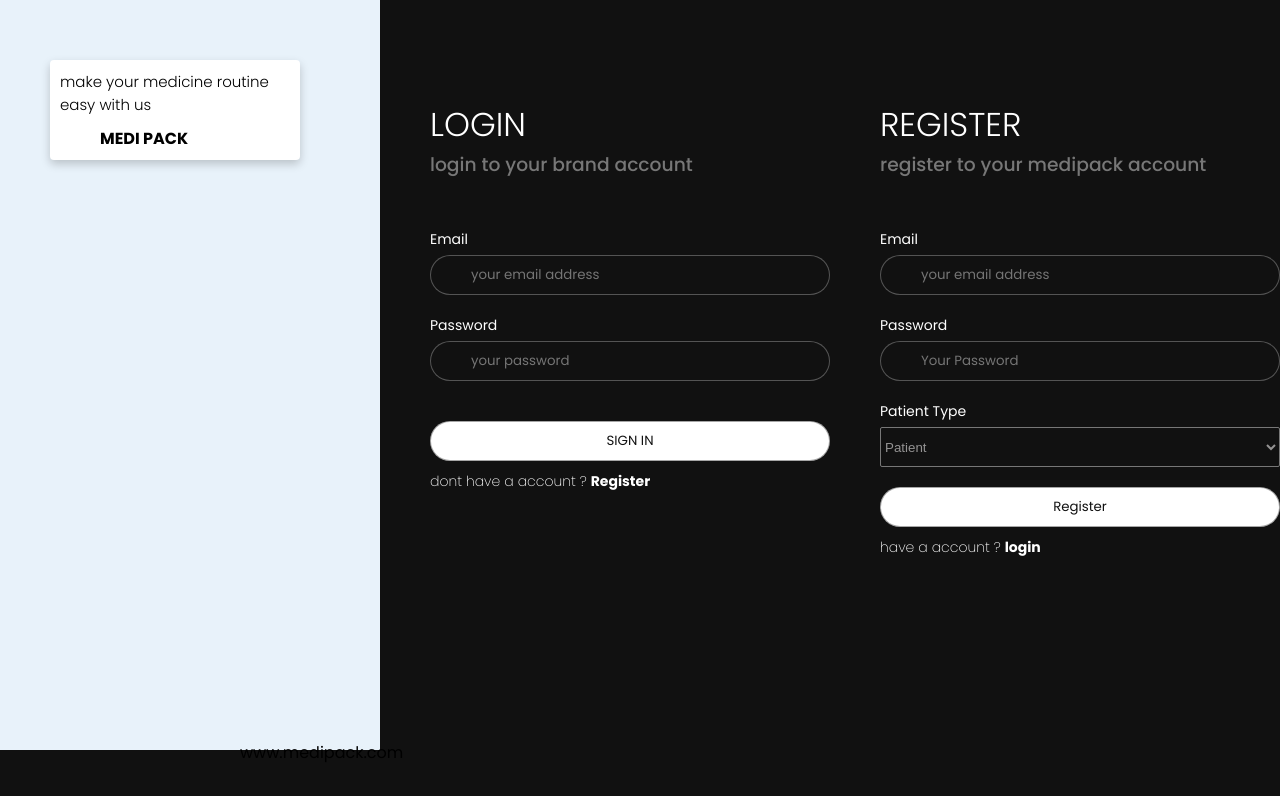
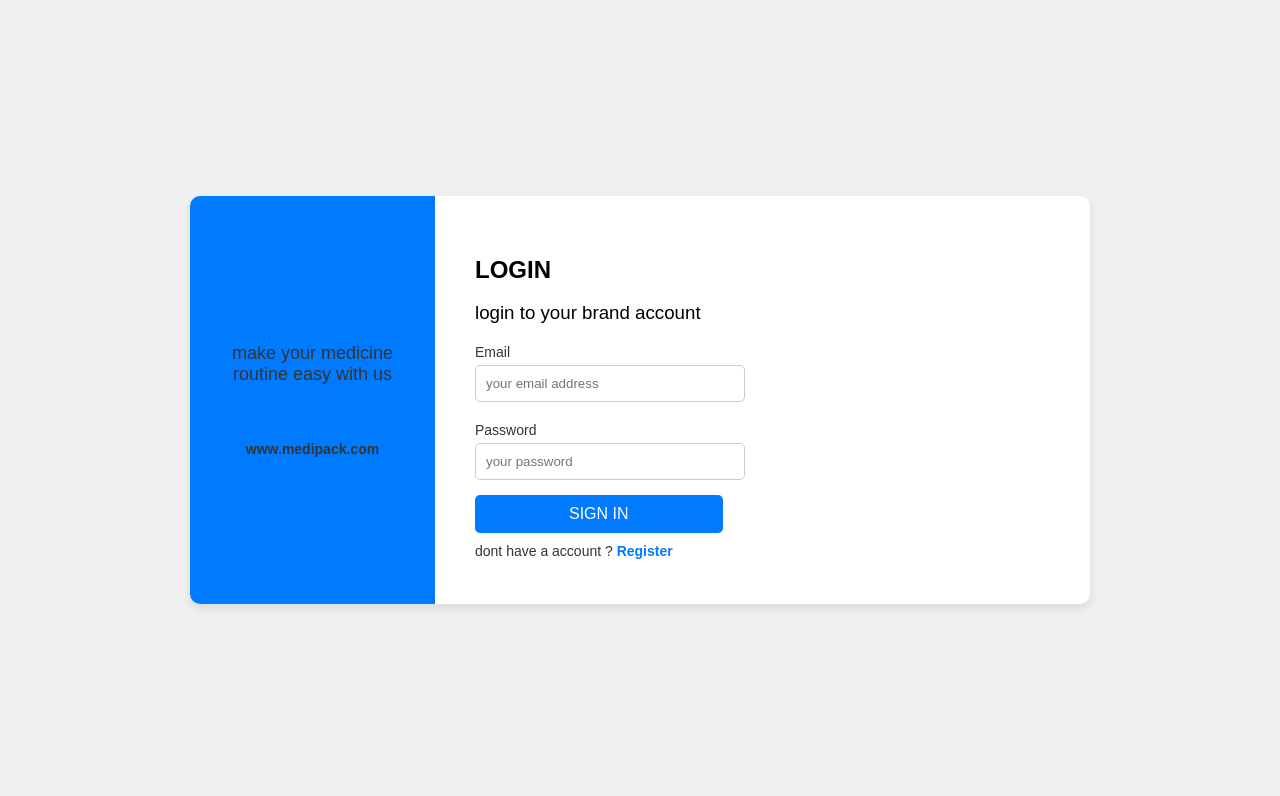
Before and after one commit to sasithhansaka/IoT-MediPack-Web, a website: page index.html in a window 1280 px wide. Drawn offline with Linux system fonts and the light colour scheme; a web font is replaced by a local one.

```diff
--- a/dashboard.css
+++ b/dashboard.css
@@ -33,3 +33,21 @@
 button:hover {
   background-color: darkgreen;
 }
+
+input {
+  padding: 5px;
+  margin: 5px;
+  width: 80%;
+}
+
+form button {
+  background-color: blue;
+  color: white;
+  border: none;
+  padding: 5px 10px;
+  cursor: pointer;
+}
+
+form button:hover {
+  background-color: darkblue;
+}
--- a/index.css
+++ b/index.css
@@ -1,127 +1,120 @@
-@import url("https://fonts.googleapis.com/css2?family=Bowlby+One+SC&family=Poppins:ital,wght@0,100;0,200;0,300;0,400;0,500;0,600;0,700;0,800;0,900;1,100;1,200;1,300;1,400;1,500;1,600;1,700;1,800;1,900&display=swap");
-@import url("https://fonts.googleapis.com/css2?family=Quantico:ital,wght@0,400;0,700;1,400;1,700&display=swap");
-@import url("https://fonts.googleapis.com/css2?family=Roboto:ital,wght@0,100;0,300;0,400;0,500;0,700;0,900;1,100;1,300;1,400;1,500;1,700;1,900&display=swap");
-* {
-  box-sizing: border-box;
+body {
+  font-family: Arial, sans-serif;
   margin: 0;
   padding: 0;
+  display: flex;
+  justify-content: center;
+  align-items: center;
+  height: 100vh;
+  background-color: #f0f0f0;
 }
 
-body {
-  background: #111111;
-  padding: 0%;
+.container {
+  display: flex;
+  justify-content: center;
+  align-items: center;
+  width: 100%;
+  max-width: 900px;
+  background: #ffffff;
+  box-shadow: 0 4px 8px rgba(0, 0, 0, 0.1);
+  border-radius: 10px;
+  overflow: hidden;
 }
 
 .profile-container {
   display: flex;
-  gap: 10px;
-}
-.adveritisement-container {
-  background-color: #e8f2fa;
-  font-family: "Poppins", sans-serif;
-  width: 1000px;
-
-  height: 750px;
+  width: 100%;
 }
 
-.adveritisement-container .brand-name-contaniner {
-    width: 250px;
-    height: 100px;
-    background-color: #ffffff;
-    border-radius: 4px;
-    box-shadow: 0px 4px 10px rgba(0, 0, 0, 0.2); /* Soft shadow */
-    margin-left: 50px;
-    margin-top: 60px;
-    padding: 10px;
+.adveritisement-container {
+  background: #007bff;
+  color: white;
+  padding: 40px;
+  width: 40%;
+  display: flex;
+  flex-direction: column;
+  justify-content: center;
+  align-items: center;
+  text-align: center;
 }
 
-.adveritisement-container .disc{
-    font-weight: 300;
-    font-size: 15px;
+.brand-name-contaniner p {
+  font-size: 18px;
+  margin: 5px 0;
 }
 
-.adveritisement-container p{
-    font-family: "Poppins", sans-serif;
-    position: relative; /
-
+.brand-name-site {
+  margin-top: 20px;
+  font-weight: bold;
 }
 
-.adveritisement-container  .brand-name-site {
-    position: absolute;
-    bottom: 35px;
-    left: 240px;
-
-}
 .register-container {
-  padding-left: 40px;
-  padding-top: 100px;
+  width: 60%;
+  padding: 40px;
+  display: flex;
+  justify-content: center;
+  align-items: center;
+  flex-direction: column;
 }
 
-.register-container h3 {
-  color: #777777;
-  font-family: "Poppins", sans-serif;
-  font-weight: 500;
-  padding: 0%;
-  margin-bottom: 50px;
-
+h2 {
+  margin-bottom: 5px;
 }
 
-.register-container input {
-  width: 400px;
-  height: 40px;
-  border: 1px solid #777777a7;
-  border-radius: 20px;
-  padding-left: 40px;
+h3 {
+  font-weight: 400;
   margin-bottom: 20px;
-  background-color: #111111;
-  font-family: "Poppins", sans-serif;
-  color: #ffffff;
-  /* margin-right: 200px; */
 }
 
-.register-container button {
-  font-family: "Poppins", sans-serif;
-  width: 400px;
-  height: 40px;
-  border: 1px solid #777777a7;
-  border-radius: 20px;
-  background-color: #ffffff;
-  color: #111111;
-  margin-top: 20px;
+p {
+  margin: 5px 0;
+  font-size: 14px;
+  color: #333;
+}
+
+input,
+select {
+  width: 100%;
+  padding: 10px;
+  margin-bottom: 15px;
+  border: 1px solid #ccc;
+  border-radius: 5px;
+}
+
+button {
+  width: 100%;
+  padding: 10px;
+  background: #007bff;
+  color: white;
+  border: none;
+  border-radius: 5px;
+  cursor: pointer;
+  font-size: 16px;
+}
+
+button:hover {
+  background: #0056b3;
+}
+
+b {
+  color: #007bff;
   cursor: pointer;
 }
 
-.register-container button::placeholder {
-    background-color: #555555;
+b:hover {
+  text-decoration: underline;
 }
 
-.register-container p {
-  color: #ffffff;
-  font-family: "Poppins", sans-serif;
-  font-size: 14px;
-  margin-bottom: 5px;
+@media (max-width: 768px) {
+  .profile-container {
+    flex-direction: column;
+  }
+  .adveritisement-container {
+    width: 100%;
+    padding: 20px;
+  }
+  .register-container {
+    width: 100%;
+    padding: 20px;
+  }
 }
-
-.register-container h2 {
-  color: #ffffff;
-  font-family: "Poppins", sans-serif;
-  font-size: 33px;
-  font-weight: 300;
-}
-#userType {
-  width: 400px;
-  height: 40px;
-  border: 1px solid #777777a7;
-  border-radius: 2px;
-  background-color: #111111;
-  color: #949393;
-  cursor: pointer;
-  outline: none;
-  border: 1px solid #777777;
-}
-
-#userType option {
-  background-color: #fff;
-  color: #333;
-  font-size: 16px;
-}
--- a/index.js
+++ b/index.js
@@ -1,7 +1,3 @@
-<<<<<<< HEAD
-=======
-// Firebase Initialization
->>>>>>> 78704a64904a2b7650a3b9c91f38b4073fcd5fca
 import { initializeApp } from "https://www.gstatic.com/firebasejs/9.22.2/firebase-app.js";
 import {
   getAuth,
@@ -37,7 +33,7 @@
     );
     const user = userCredential.user;
 
-    const userData = { userType,email };
+    const userData = { userType, email };
     if (userType === "doctor") {
       userData.status = "pending";
     }
```
Also changed, not shown: reception-dashboard.html (+21 -0 lines), reception-dashboard.js (+48 -0 lines), index.html (line endings or trailing spaces).
